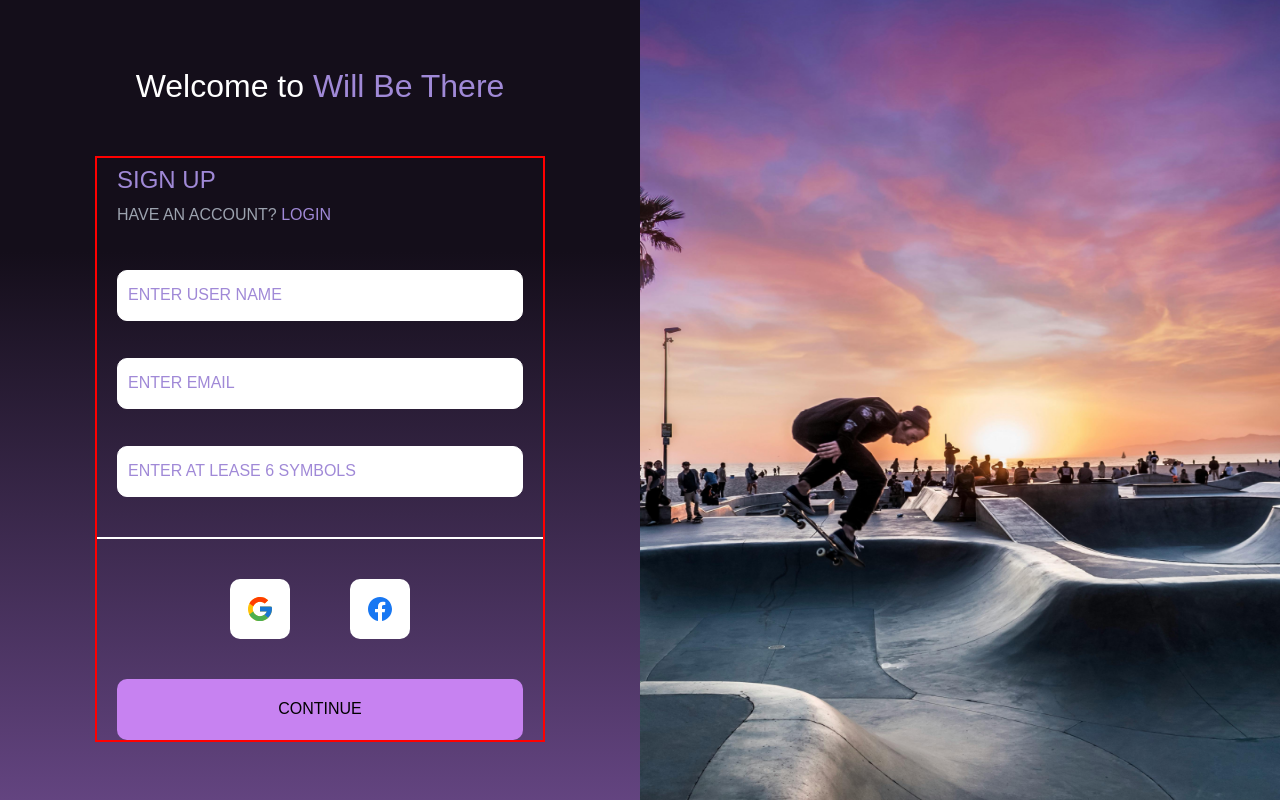
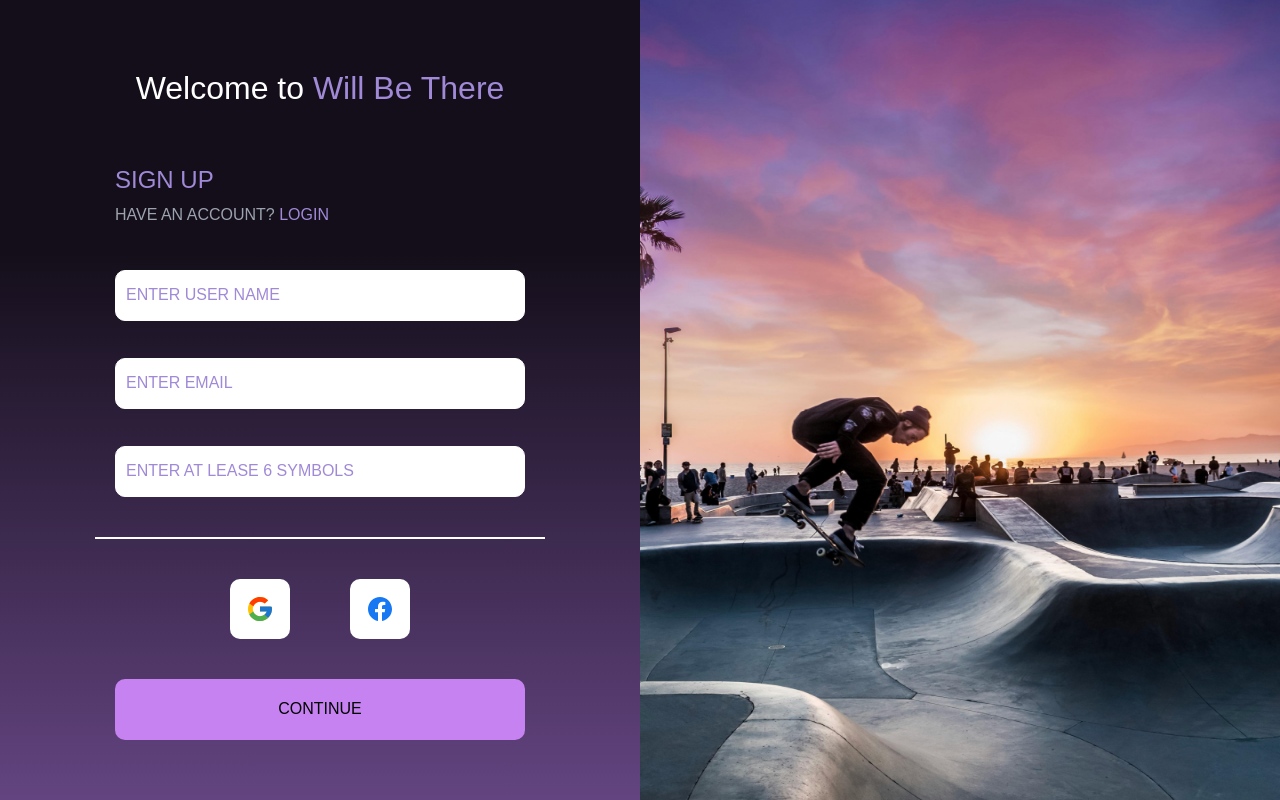
Before and after one commit to Hemazyn/WillBeThere-RSVP, a React (Vite) app: page /signup in a window 1280 px wide. Built offline with nearby package versions, Linux system fonts and the light colour scheme; a web font is replaced by a local one.

Commit message:
UI adjusted

```diff
--- a/src/pages/SignUp.jsx
+++ b/src/pages/SignUp.jsx
@@ -8,7 +8,7 @@ const SignUp = () => {
                     <div className="h-full w-full md:w-1/2 flex justify-center items-center">
                          <div className="h-fit w-full md:w-[450px] flex flex-col justify-center gap-5 md:gap-10">
                               <h1 className="font-normal text-md md:text-lg text-white font-Bayon text-center">Welcome to <span className="text-primary-default">Will Be There</span></h1>
-                              <form noValidate className="flex flex-col gap-5 md:gap-10" style={{ border: "2px solid red" }}>
+                              <form noValidate className="flex flex-col gap-5 md:gap-10">
                                    <div className="px-5 flex flex-col gap-5 md:gap-10">
                                         {/* <div className="flex flex-col gap-10"> */}
                                         <div className="flex flex-col font-Bayon">
```
